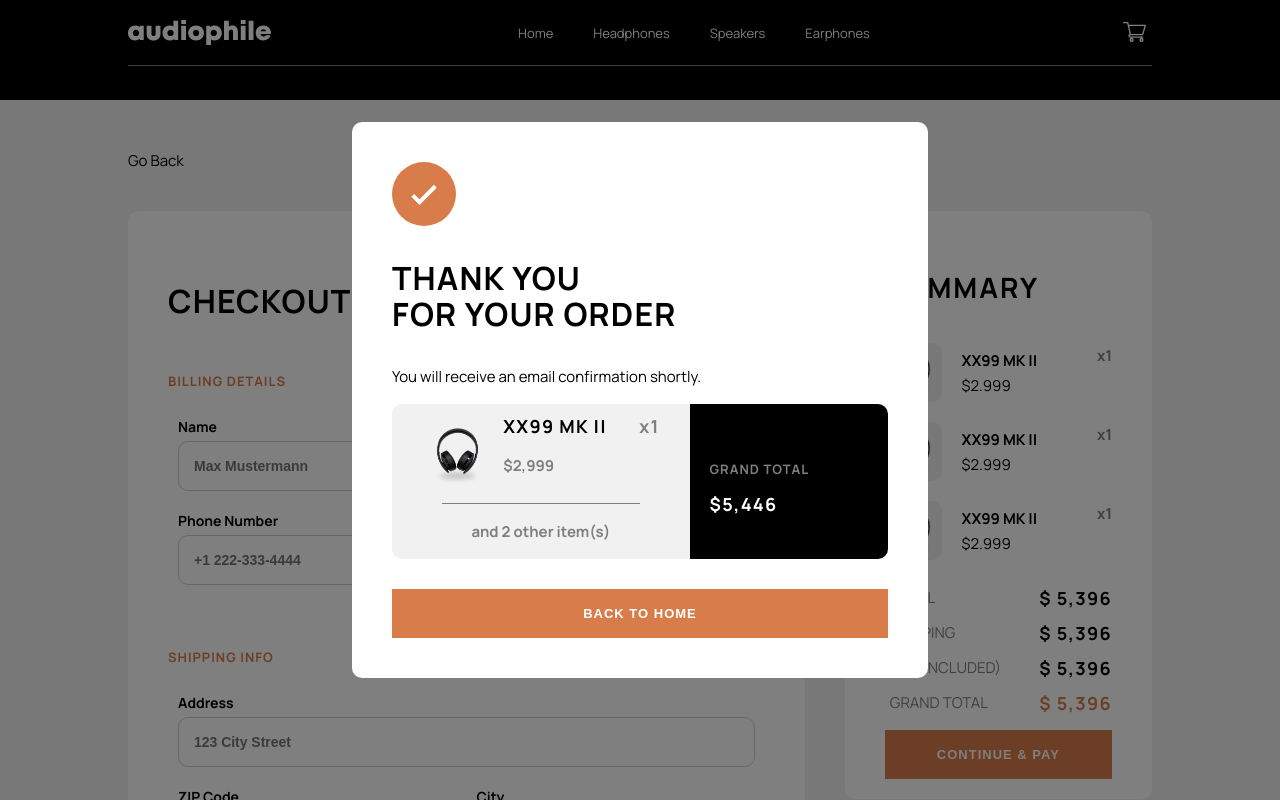
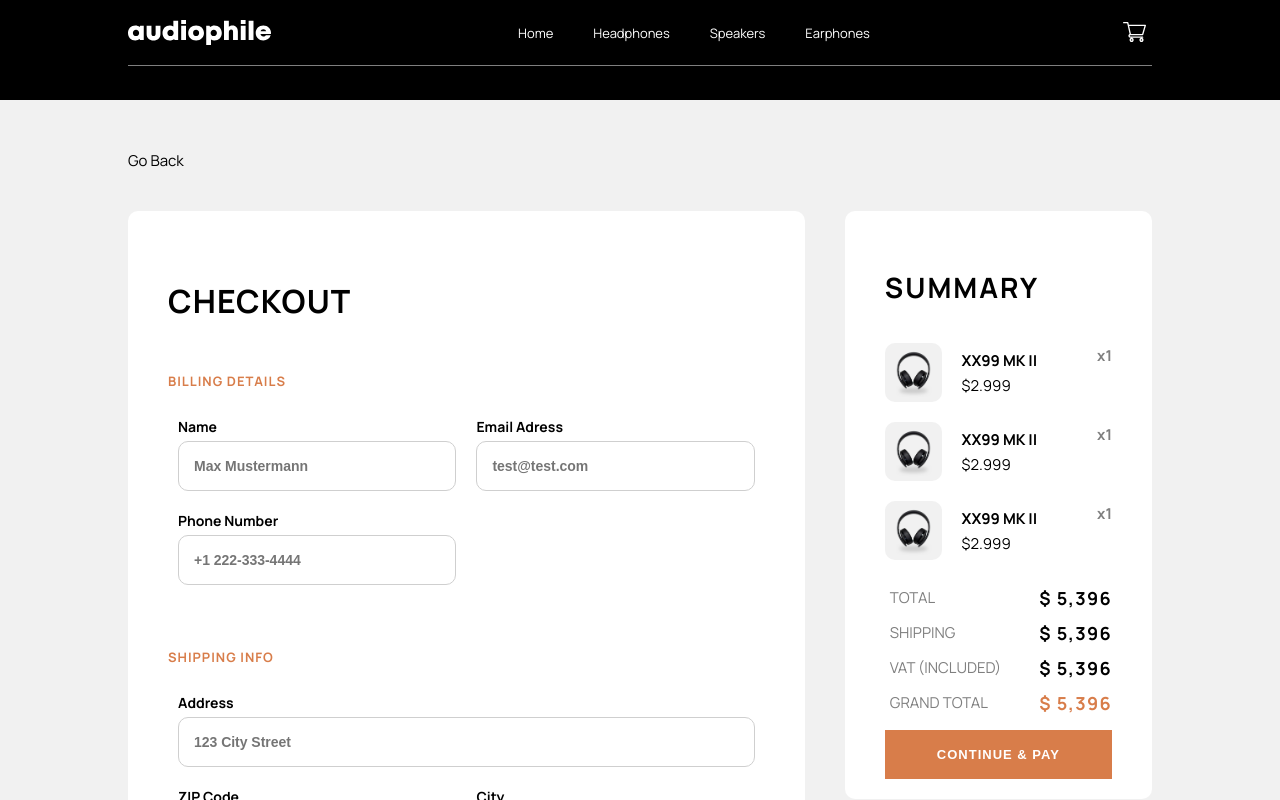
Before and after one commit to JoelStorr/FM-Audiophile-FrontEnd, a Nuxt app: page /Checkout in a window 1280 px wide. Shown: the top 800 px of the page. Built offline with nearby package versions, Linux system fonts and the light colour scheme.

Commit message:
Show hide pop up

```diff
--- a/pages/Checkout/index.vue
+++ b/pages/Checkout/index.vue
@@ -127,12 +127,12 @@
           <h6 class="highlight">$ 5,396</h6>
         </div>
         <div class="btn-holder">
-          <UIButtonPrimary :fullLength="true">Continue & Pay</UIButtonPrimary>
+          <UIButtonPrimary :fullLength="true" @on-click="showPopUp">Continue & Pay</UIButtonPrimary>
         </div>
       </div>
     </div>
 </div>
-<CheckoutPopUp />
+<CheckoutPopUp v-if="popUp" />
 </template>
 
 <script setup>
@@ -146,6 +146,8 @@ const country = useState("country", () => "");
 const paymentMethod = useState("paymentMethod", () => "e-Money");
 const eMoneyNumber = useState("eMoneyNumber", () => "");
 const eMoneyPin = useState("eMoneyPin", () => "");
+
+const popUp = useState('popUp', ()=> false);
 
 function nameChange(val) {
   name.value = val;
@@ -187,6 +189,13 @@ function eMoneyNumberChange(val) {
 function eMoneyPinChange(val) {
   eMoneyPin.value = val;
 }
+
+
+function showPopUp(){
+  popUp.value = true;
+}
+
+
 </script>
 
 <style lang="scss" scoped>
```
